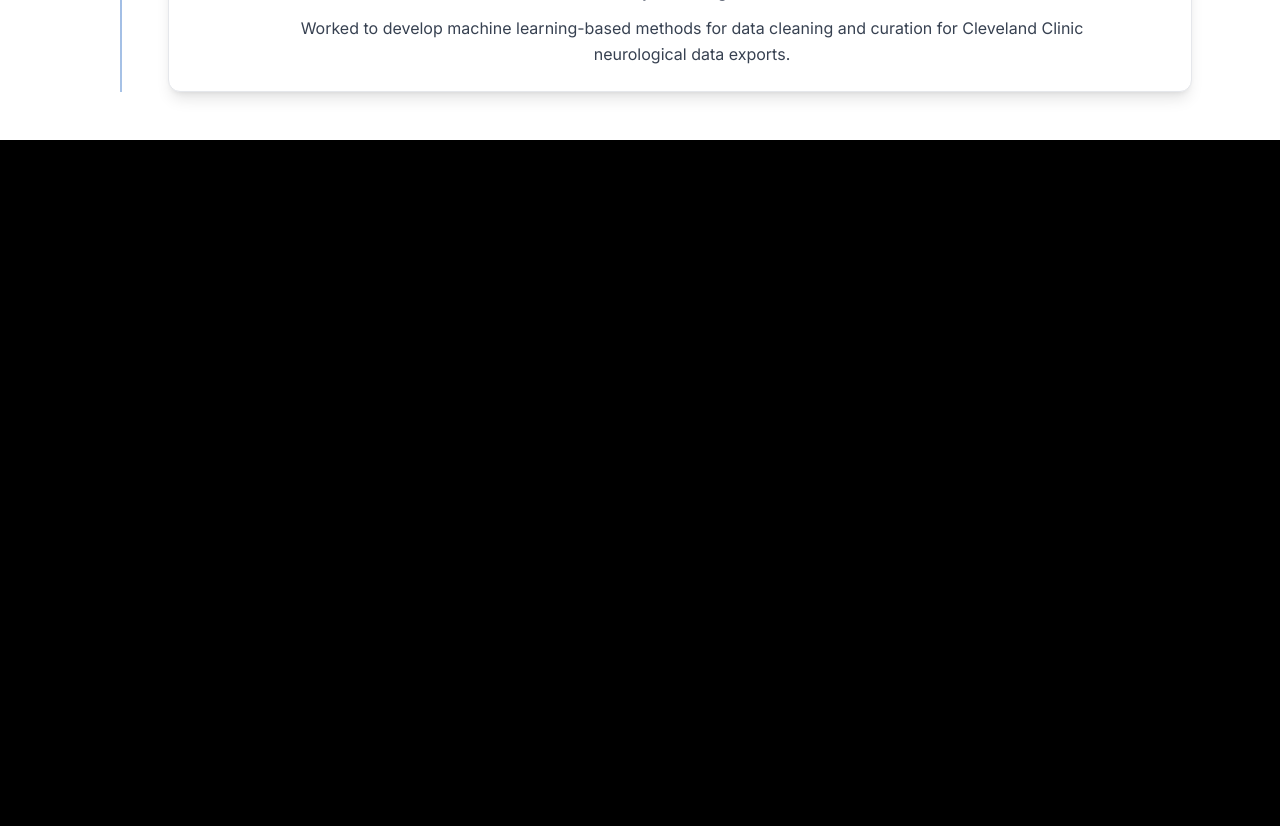
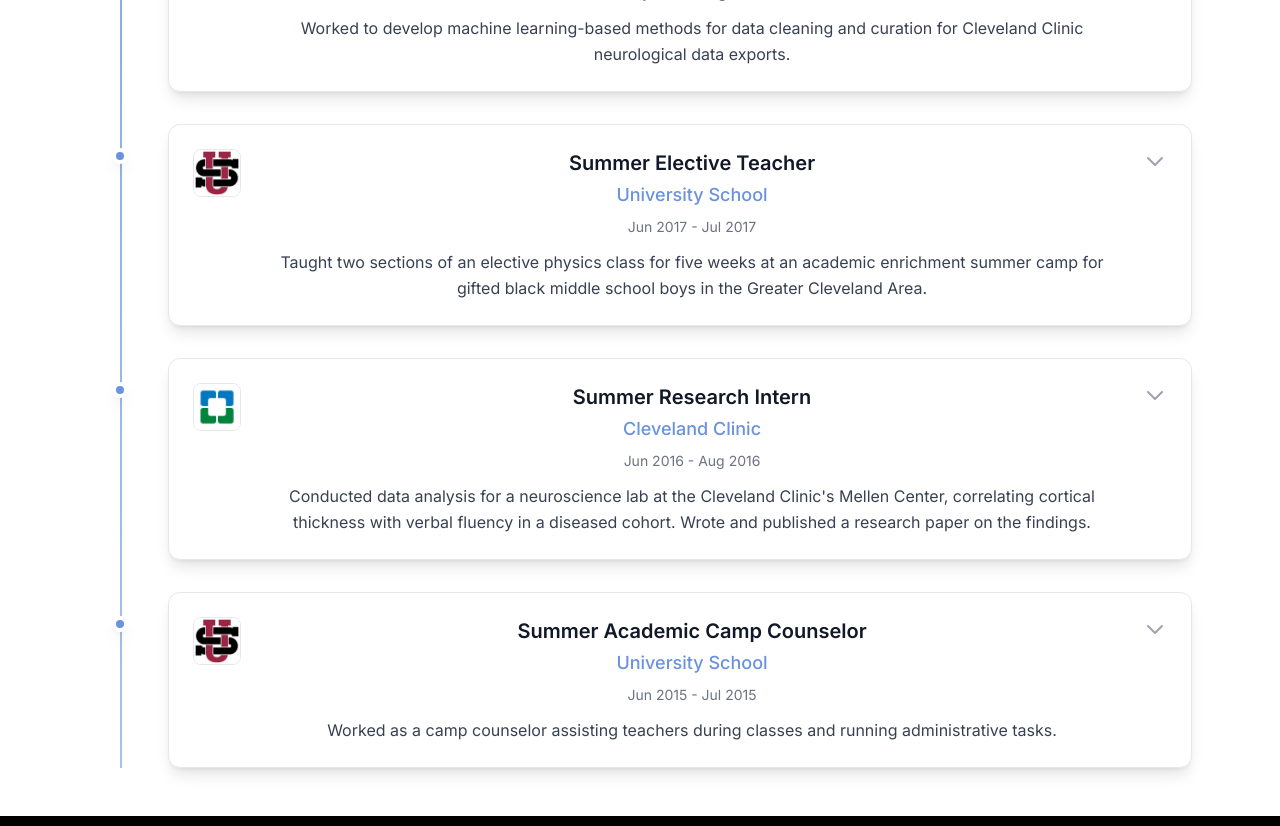
Before and after one commit to aidris21/aidris.com, a React (Create React App) app: page /work in a window 1280 px wide. Shown: the part 1520-2346 px from the top of the page. Before the commit the page ends 1670 px from the top, so only its background shows below. Built offline with nearby package versions, Linux system fonts and the light colour scheme.

Commit message:
finish experience tab

```diff
--- a/src/components/work/ExperienceTab.tsx
+++ b/src/components/work/ExperienceTab.tsx
@@ -6,6 +6,7 @@ import palantir_technologies_logo from '../../assets/logos/palantir_technologies
 import dayjs from 'dayjs';
 import unifylabs_logo from '../../assets/logos/unify_labs_logo_tagline_med.original.png';
 import cleveland_clinic_logo from '../../assets/logos/cleveland_clinic_logo.jpeg';
+import university_school_logo from '../../assets/logos/universityschool_logo.jpeg';
 
 const ExperienceTab: React.FC = () => {
   const [expandedCard, setExpandedCard] = useState<string | null>(null);
@@ -75,6 +76,54 @@ const ExperienceTab: React.FC = () => {
       endDate: dayjs('2018-08-01'),
       summary: 'Worked to develop machine learning-based methods for data cleaning and curation for Cleveland Clinic neurological data exports.',
       description: 'Worked to develop machine learning-based methods for more automatic data cleaning for datasets of medical images for neurological patients. This data was to be used for training predictive models for neurological conditions based on MRI images, and needed to be curated automatically for supervised learning. In addition, worked to better understand state-of-the-art imaging machine-learning models for future use by the research group. '
+    },
+    {
+      id: '6',
+      company: 'University School',
+      position: 'Summer Elective Teacher',
+      logo: university_school_logo,
+      startDate: dayjs('2017-06-01'),
+      endDate: dayjs('2017-07-15'),
+      summary: 'Taught two sections of an elective physics class for five weeks at an academic enrichment summer camp for gifted black middle school boys in the Greater Cleveland Area.',
+      description: 'The REACH program is a five-week rigorous summer enrichment program for academically talented African-American middle school young men in the Cleveland area. I went through it myself, and benefitted from it massively as it both accelerated my learning and introduced me to the world of college-prepatory schools. I had the opportunity in the summer of 2017 to give back by serving as a teacher of an elective course for the program. I decided to teach physics, my favorite subject from high school. I taught the boys the basic concepts of physics including kinematics, Newtonian physics, and electromagnetism. I graded their assignments, including their final project at the end of the program.',
+      externalFeatures: [
+        {
+          url: 'https://www.us.edu/academics/the-reach-program/overview',
+          title: 'REACH Program Overview'
+        }
+      ]
+    },
+    {
+      id: '7',
+      company: 'Cleveland Clinic',
+      position: 'Summer Research Intern',
+      logo: cleveland_clinic_logo,
+      startDate: dayjs('2016-06-01'),
+      endDate: dayjs('2016-08-01'),
+      summary: 'Conducted data analysis for a neuroscience lab at the Cleveland Clinic\'s Mellen Center, correlating cortical thickness with verbal fluency in a diseased cohort. Wrote and published a research paper on the findings.',
+      description: 'As part of the Dr. Stephen E. Jones MD lab, I conducted statistical analysis over a cohort of neurological patient data. The data included thicknesses of several lobes of the cerebral cortex and scores from verbal fluency tests taken by the patients, and we looked for statistically significant correlations between the two. I did this work as part of my year-long Science Research Program at Choate Rosemary Hall. Two years later, when I interned once again with Dr. Jones, we finalized the paper and submitted it for publishing.',
+      externalFeatures: [
+        {
+          url: 'https://www.sciencedirect.com/science/article/abs/pii/S0028393219300764?via%3Dihub',
+          title: 'Relationship between cortical thickness and fluency in the memory disorders clinic population'
+        }
+      ]
+    },
+    {
+      id: '8',
+      company: 'University School',
+      position: 'Summer Academic Camp Counselor',
+      logo: university_school_logo,
+      startDate: dayjs('2015-06-01'),
+      endDate: dayjs('2015-07-15'),
+      summary: 'Worked as a camp counselor assisting teachers during classes and running administrative tasks.',
+      description: 'I worked with the REACH program (see the link for an explanation of the program) as a counselor, assisting teachers with administrative tasks and supervising the students during classes and activities. ',
+      externalFeatures: [
+        {
+          url: 'https://www.us.edu/academics/the-reach-program/overview',
+          title: 'REACH Program Overview'
+        }
+      ]
     }
   ];
 
@@ -92,7 +141,6 @@ const ExperienceTab: React.FC = () => {
       </div>
 
       <div className="relative">
-        {/* Timeline line */}
         <div className="absolute left-8 top-0 bottom-0 w-0.5 bg-gradient-to-b from-[#6a92de] to-[rgb(167,194,230)]"></div>
 
         <div className="space-y-8">
```
